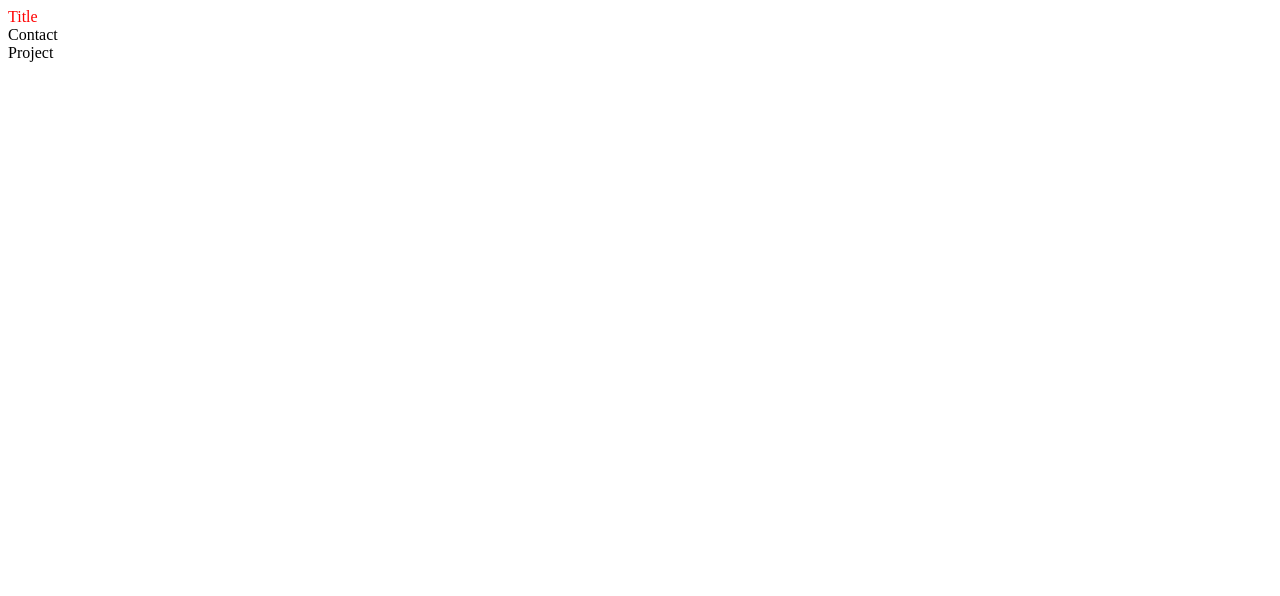
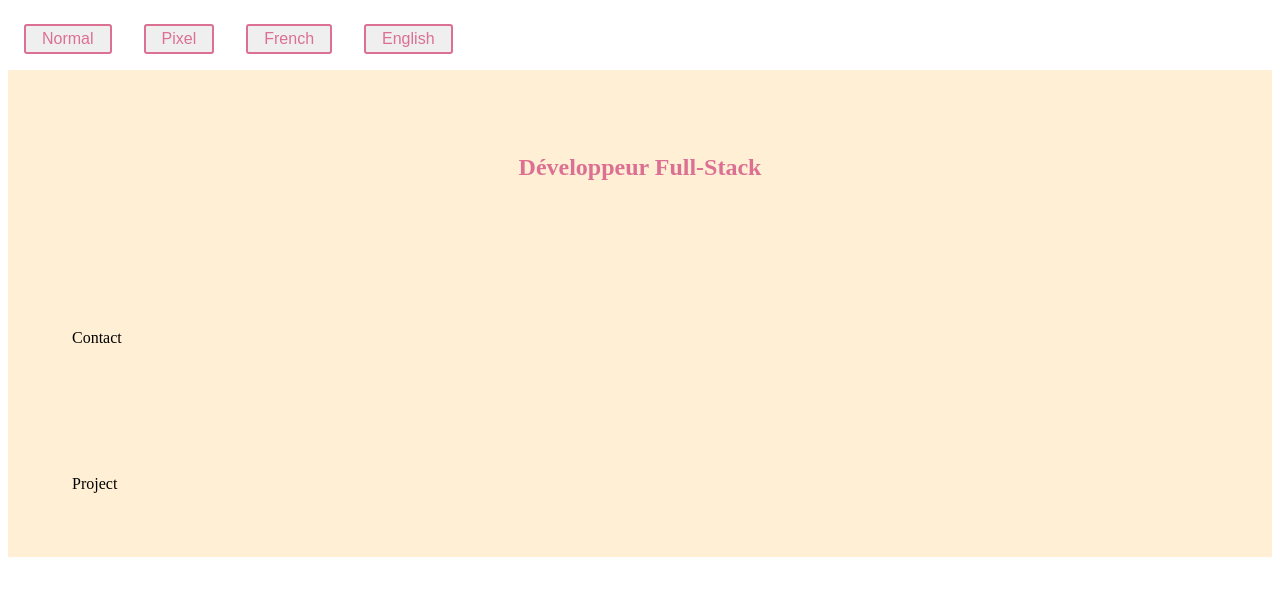
Before and after one commit to UkDopham/Portfolio, a React (Create React App) app in the folder portfolio/: page / in a window 1280 px wide. Shown: the top 596 px of the page. Built offline with nearby package versions, Linux system fonts and the light colour scheme.

Commit message:
Translation en and fr

```diff
--- /dev/null
+++ b/portfolio/src/App.styles.ts
@@ -0,0 +1,7 @@
+import styled from 'styled-components';
+
+// Create a Wrapper component that'll render a <section> tag with some styles
+export const WrapperStyled = styled.section`
+  padding: 4em;
+  background: papayawhip;
+`;
--- a/portfolio/src/App.tsx
+++ b/portfolio/src/App.tsx
@@ -1,15 +1,43 @@
 import React from "react";
+import { Options } from "./components/options/options";
 import { About } from "./components/about/about";
 import { Contact } from "./components/contact/contact";
 import { Project } from "./components/project/project";
+import { WrapperStyled } from "./App.styles";
+
+export enum Style {
+  normal,
+  pixel,
+}
+export enum Language {
+  french,
+  english,
+}
 
 export const App = () => {
+  const [styles, setStyles] = React.useState<Style>(Style.normal);
+  const [language, setLanguage] = React.useState<Language>(Language.french);
 
   return (
-    <main>
-      <About/>
-      <Contact/>
-      <Project/>
-    </main>
+    <div>
+      <Options />
+
+      <div style={{
+        height:'90vh',
+        overflow: 'scroll'}}>
+        <WrapperStyled>
+          <About language={language}/>
+        </WrapperStyled>
+
+        <WrapperStyled>
+          <Contact />
+        </WrapperStyled>
+
+        <WrapperStyled>
+          <Project />
+        </WrapperStyled>
+
+      </div>
+    </div>
   );
 }
--- a/portfolio/src/components/about/about.tsx
+++ b/portfolio/src/components/about/about.tsx
@@ -1,12 +1,18 @@
 import React from 'react';
-import { Typography, Box } from '@material-ui/core';
 import { Title } from '../title/title';
+import {Language} from '../../App';
+import {getTranslation} from '../../utils/translation/translation';
 
-export const About = () => {
+type Props = {
+  language: Language
+}
+
+export const About = (props: Props) => {
+  const language = props.language;
 
   return (
-    <Box>
-      <Title/>
-    </Box>
+    <div>
+      <Title title={getTranslation(language).title}/>
+    </div>
   );
 }
--- /dev/null
+++ b/portfolio/src/components/options/options.styles.ts
@@ -0,0 +1,13 @@
+import styled from 'styled-components';
+
+export const ButtonStyled = styled.button`
+  color: palevioletred;
+  font-size: 1em;
+  margin: 1em;
+  padding: 0.25em 1em;
+  border: 2px solid palevioletred;
+  border-radius: 3px;
+`;
+
+export const DivStyled = styled.div`
+`;
--- /dev/null
+++ b/portfolio/src/components/options/options.tsx
@@ -0,0 +1,26 @@
+import React from 'react';
+import { ButtonStyled, DivStyled } from './options.styles';
+
+type Props = {
+}
+export const Options = (props: Props) => {
+
+    return (
+        <DivStyled >
+            <ButtonStyled>
+                Normal
+            </ButtonStyled>
+            <ButtonStyled>
+                Pixel
+            </ButtonStyled>
+
+            <ButtonStyled>
+                French
+            </ButtonStyled>
+
+            <ButtonStyled>
+                English
+            </ButtonStyled>
+        </DivStyled>
+    );
+}
--- a/portfolio/src/components/title/title.styles.ts
+++ b/portfolio/src/components/title/title.styles.ts
@@ -1,5 +1,9 @@
-export const styles = {
-    title : {
-        color : '#ff0000'
-    }
-}
+import styled from 'styled-components';
+
+// Create a <Title> react component that renders an <h1> which is
+// centered, palevioletred and sized at 1.5em
+export const TitleStyled = styled.h1`
+  font-size: 1.5em;
+  text-align: center;
+  color: palevioletred;
+`;
--- a/portfolio/src/components/title/title.tsx
+++ b/portfolio/src/components/title/title.tsx
@@ -1,12 +1,14 @@
 import React from 'react';
-import { Box } from '@material-ui/core';
-import {styles} from './title.styles';
+import { TitleStyled } from './title.styles';
 
-export const Title = () => {
+type Props = {
+  title: string
+}
+export const Title = (props: Props) => {
 
   return (
-    <Box style={styles.title}>
-      Title
-    </Box>
+      <TitleStyled>
+        {props.title}
+      </TitleStyled>
   );
 }
--- /dev/null
+++ b/portfolio/src/utils/translation/translation.english.ts
@@ -0,0 +1,5 @@
+import { Translation } from './translation';
+
+export const enTranslation: Translation = {
+    title: 'Full-Stack Developer'
+}
--- /dev/null
+++ b/portfolio/src/utils/translation/translation.french.ts
@@ -0,0 +1,5 @@
+import { Translation } from './translation';
+
+export const frTranslation: Translation = {
+    title: 'Développeur Full-Stack'
+}
--- /dev/null
+++ b/portfolio/src/utils/translation/translation.ts
@@ -0,0 +1,17 @@
+import {Language} from '../../App';
+import { frTranslation } from './translation.french';
+import { enTranslation } from './translation.english';
+
+export interface Translation {
+  title : string;
+}
+
+export const getTranslation = (language:Language,) => {
+  switch(language){
+    default:
+      return frTranslation;
+
+    case Language.english:
+      return enTranslation;
+  }
+}
```
Also changed, not shown: portfolio/package.json (+5 -3 lines), 1 other file (tests, documents, lock files or other folders).
